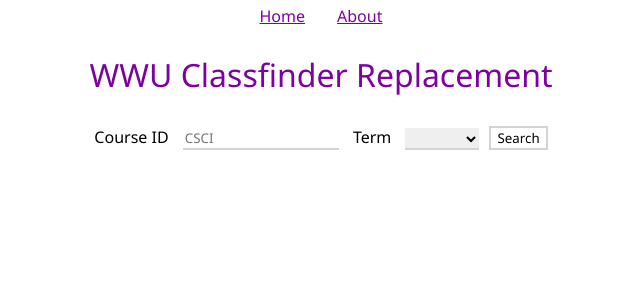
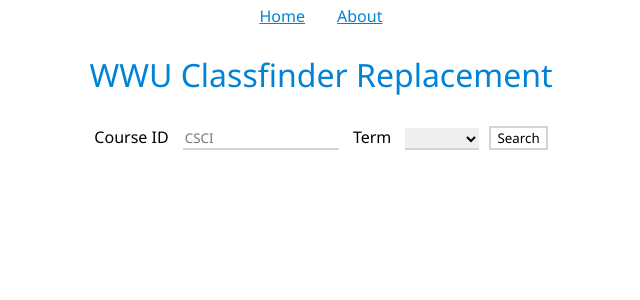
Before and after one commit to Badtz13/classfinder.page, a Vue app: page /home in a window 1280 px wide. Shown: the top 300 px of the page, without its empty margins (319-959 px from the left). Built offline with nearby package versions, Linux system fonts and the light colour scheme.

Commit message:
Update colors
Co-Authored-By: Dalton <pandoes@users.noreply.github.com>

```diff
--- a/src/App.vue
+++ b/src/App.vue
@@ -11,7 +11,7 @@
 <style>
 
 :root {
-  --primary: #7d00a0;
+  --primary: #0083d6;
   --light-shadow: 1px 3px 10px rgba(0, 0, 0, 0.2);
   --hover-shadow: 2px 6px 30px rgba(0, 0, 0, 0.3);
 }
--- a/src/components/Class.vue
+++ b/src/components/Class.vue
@@ -101,7 +101,7 @@
 }
 
 .red {
-  color: #f55;
+  color: #ff6161;
 }
 
 @media only screen and (max-width: 600px) {
```
